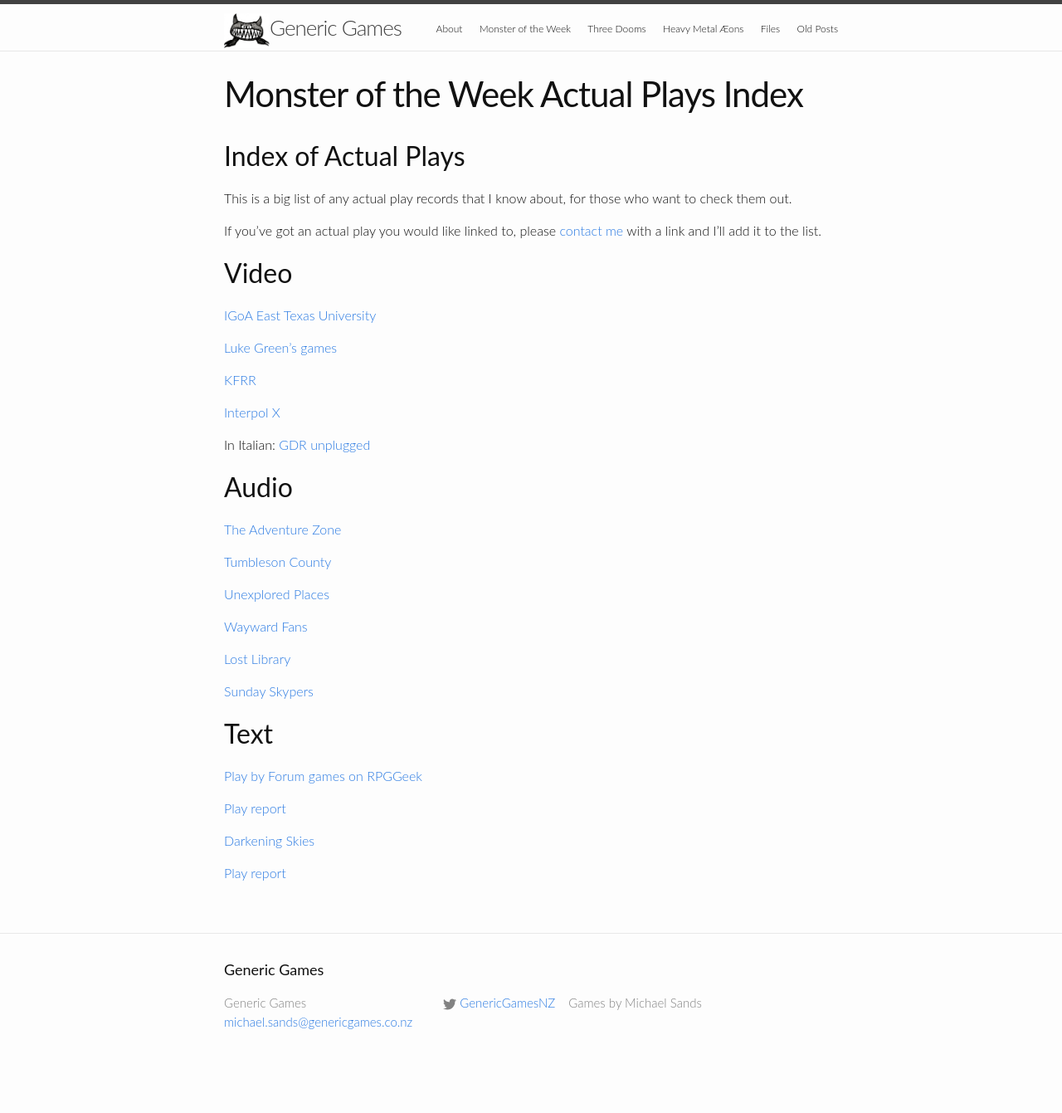
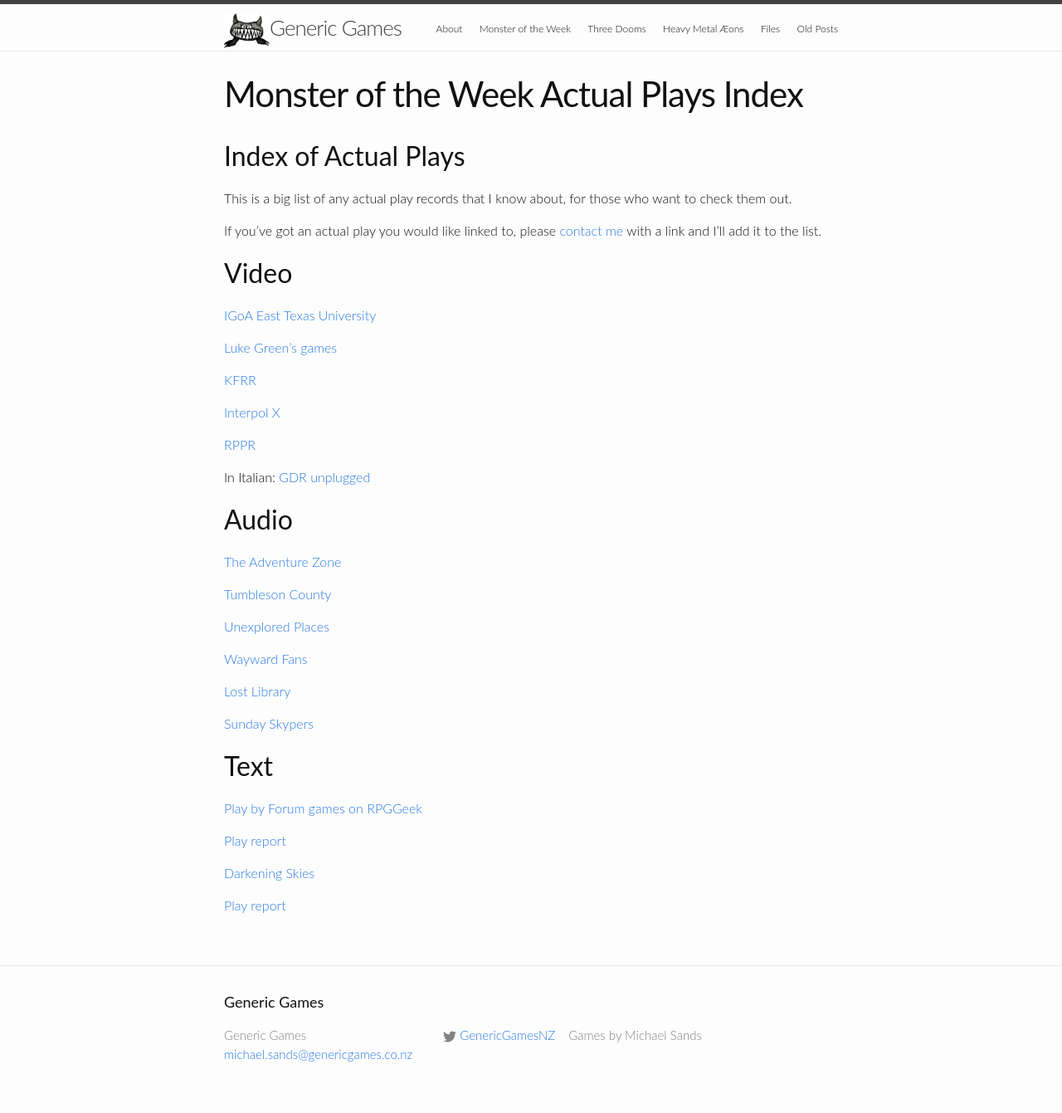
Before and after one commit to michael-sands/generic_games_site, a Jekyll site: the page built from motw_actual_plays.md, in a window 1280 px wide. Shown: the whole page at 83% size. Built offline with Jekyll 4.4.1, drawn with Linux system fonts in a browser that asks for light colours; before the commit the page ends 1302 px from its top, so only the background shows below that.

Commit message:
add another podcast

```diff
--- a/motw_actual_plays.md
+++ b/motw_actual_plays.md
@@ -18,6 +18,8 @@
 [KFRR](https://www.youtube.com/watch?v=aRLtHNHUsIU)
 
 [Interpol X](https://www.youtube.com/watch?v=Yzd8hIN2Tz0&list=PLw5f8WuA_WLiCUXKgDGxjRSleAr8QlZMU)
+
+[RPPR](http://actualplay.roleplayingpublicradio.com/category/systems/powered-by-the-apocalypse/monster-of-the-week/)
 
 In Italian: [GDR unplugged](https://www.youtube.com/playlist?list=PL8v8kar5pSH5ZotZ-Xy8LA558Vt8mAi4C)
 
```
